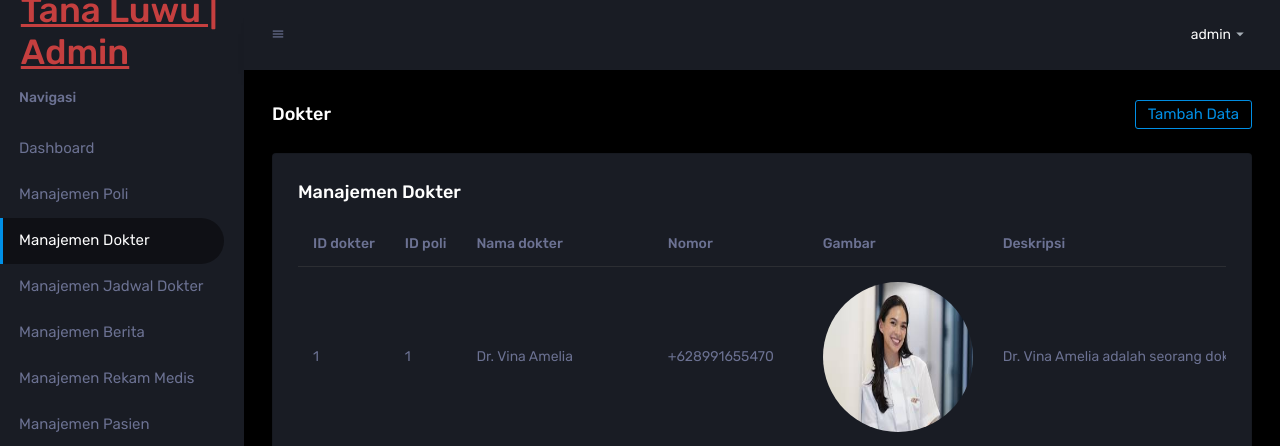
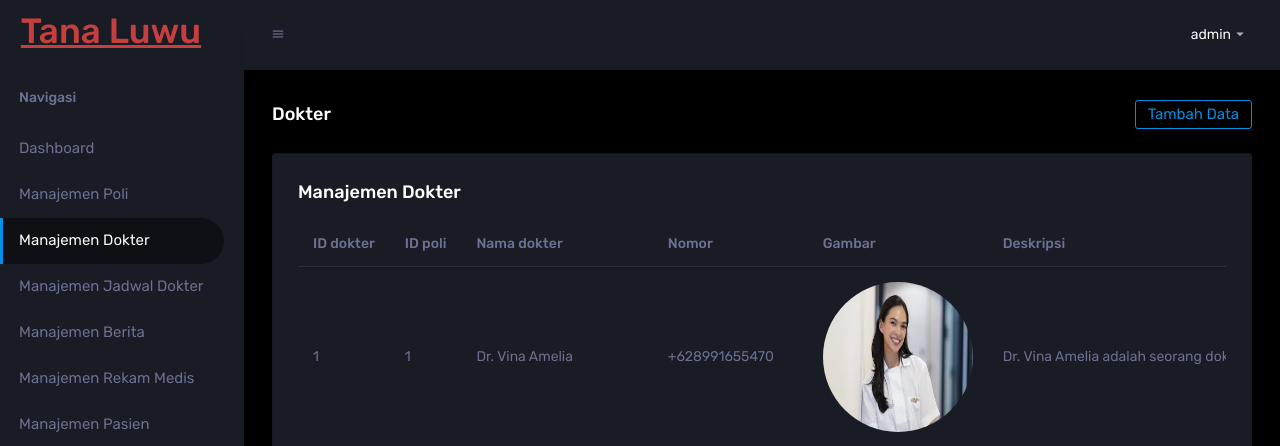
Before and after one commit to Dafanurfiat/Website_RumahSakit, a PHP site: page /admin/manajemenDokter.php in a window 1280 px wide. Shown: the top 446 px of the page. Run offline with PHP 8.4, Linux system fonts and the light colour scheme; a user stored in the database is signed in; data comes from the database, SQL or seed files in the repository.

Commit message:
ubah sedikit

```diff
--- a/admin/manajemenDokter.php
+++ b/admin/manajemenDokter.php
@@ -47,7 +47,7 @@ $dokter = query("SELECT * FROM dokter");
         <nav class="sidebar sidebar-offcanvas" id="sidebar">
             <div class="sidebar-brand-wrapper d-none d-lg-flex align-items-center justify-content-center fixed-top">
                 <a class="sidebar-brand brand-logo" href="dashboard.php" style="color: #c53f3f">
-                    <h1>Tana Luwu | Admin</h1>
+                    <h1>Tana Luwu</h1>
                 </a>
                 <a class="sidebar-brand brand-logo-mini" href="dashboard.php"><img src="../images/logo.png"
                         alt="logo" /></a>
```
